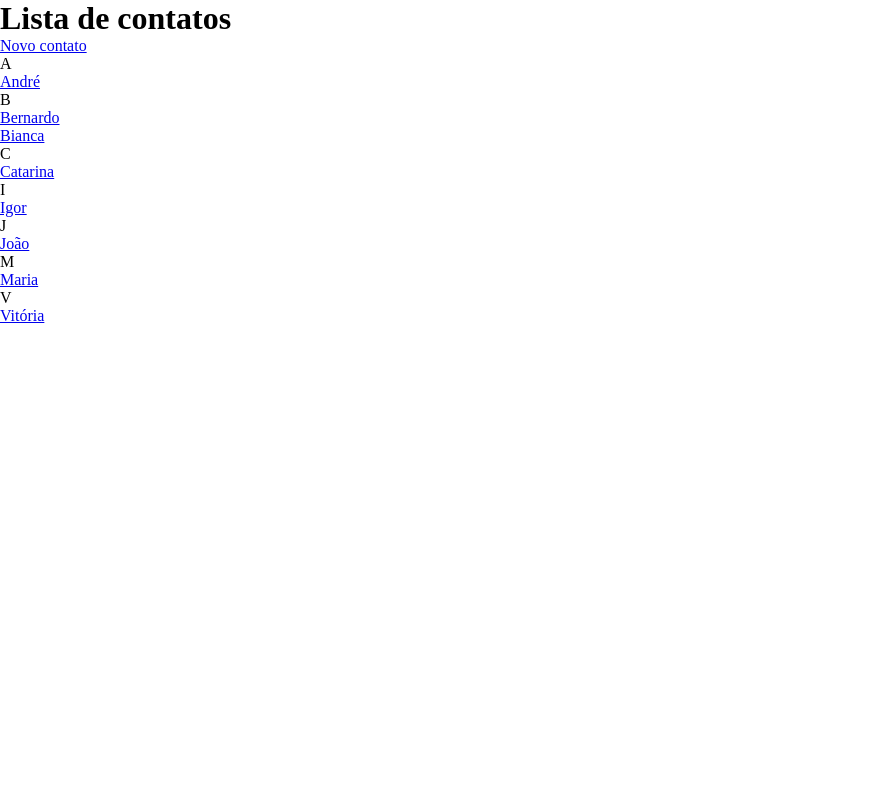
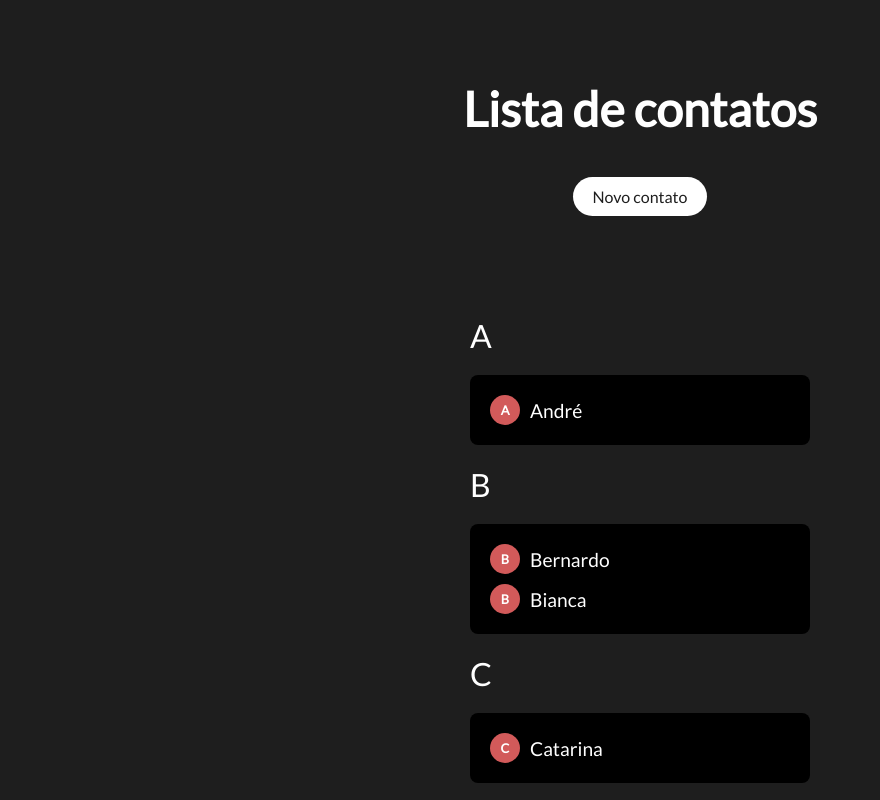
Before and after one commit to limapaulobsb/crud-frontend, a Next.js app: page / in a window 1280 px wide. Shown: the top 800 px of the page, without its empty margins (0-880 px from the left). Built offline with nearby package versions, Linux system fonts and the light colour scheme; data requests are answered from the project's data file.

Commit message:
Add ContactList and Header styles

```diff
--- a/package.json
+++ b/package.json
@@ -7,7 +7,7 @@
     "dev": "next dev",
     "lint": "next lint",
     "lint:styles": "stylelint '**/*.{css,ts,tsx}'",
-    "server": "npx json-server --watch db.json",
+    "server": "json-server --watch db.json",
     "start": "next start",
     "test": "jest --verbose",
     "test:watch": "jest --watch"
--- a/src/app/globals.css
+++ b/src/app/globals.css
@@ -1,5 +1,26 @@
+@import url('https://fonts.googleapis.com/css2?family=Lato&display=swap');
+
 * {
   box-sizing: border-box;
   padding: 0;
   margin: 0;
 }
+
+a {
+  color: inherit;
+  text-decoration: none;
+}
+
+body {
+  background-color: rgb(30 30 30);
+  color: white;
+  font-family: 'Lato', sans-serif;
+}
+
+main {
+  align-items: center;
+  display: flex;
+  flex-direction: column;
+  gap: 80px;
+  padding: 80px 0 120px;
+}
--- a/src/components/ContactList/ContactList.tsx
+++ b/src/components/ContactList/ContactList.tsx
@@ -1,10 +1,51 @@
 import Link from 'next/link';
+import styled from 'styled-components';
 
 import type { ContactListProps } from '@/types';
 
+const Container = styled.div`
+  display: flex;
+  flex-direction: column;
+`;
+
+const Index = styled.div`
+  font-size: 2rem;
+  margin: 20px 0;
+`;
+
+const Avatar = styled.div`
+  align-items: center;
+  aspect-ratio: 1;
+  background-color: rgb(210 90 90);
+  border-radius: 50%;
+  display: flex;
+  font-size: 0.8rem;
+  font-weight: bold;
+  justify-content: center;
+  width: 30px;
+`;
+
+const List = styled.ol`
+  background-color: black;
+  border-radius: 8px;
+  display: flex;
+  flex-direction: column;
+  gap: 10px;
+  list-style: none;
+  padding: 20px;
+`;
+
+const ListItem = styled.li`
+  display: flex;
+  font-size: 1.2rem;
+  align-items: center;
+  gap: 10px;
+  min-width: 300px;
+`;
+
 export default function ContactList({ contacts }: ContactListProps) {
   if (contacts.length === 0) {
-    return <div data-testid="contact-list">Sem registros.</div>;
+    return <Container data-testid="contact-list">Sem registros.</Container>;
   }
 
   const chars = [];
@@ -14,7 +55,7 @@ export default function ContactList({ contacts }: ContactListProps) {
   }
 
   return (
-    <div data-testid="contact-list">
+    <Container data-testid="contact-list">
       {chars.map((char) => {
         const contactsWithChar = contacts
           .filter(({ name }) => name.charAt(0).toUpperCase() === char)
@@ -25,16 +66,19 @@ export default function ContactList({ contacts }: ContactListProps) {
         }
 
         return (
-          <ol key={char}>
-            <span>{char}</span>
-            {contactsWithChar.map(({ id, name }) => (
-              <li key={id}>
-                <Link href={`/details/${id}`}>{name}</Link>
-              </li>
-            ))}
-          </ol>
+          <div key={char}>
+            <Index>{char}</Index>
+            <List>
+              {contactsWithChar.map(({ id, name }) => (
+                <ListItem key={id}>
+                  <Avatar>{char}</Avatar>
+                  <Link href={`/details/${id}`}>{name}</Link>
+                </ListItem>
+              ))}
+            </List>
+          </div>
         );
       })}
-    </div>
+    </Container>
   );
 }
--- a/src/components/Header/Header.tsx
+++ b/src/components/Header/Header.tsx
@@ -1,10 +1,31 @@
 import Link from 'next/link';
+import styled from 'styled-components';
 
 import type { HeaderProps } from '@/types';
 
+const Container = styled.header`
+  & > h1 {
+    font-size: 3rem;
+    margin-bottom: 40px;
+  }
+
+  & > nav {
+    display: flex;
+    gap: 10px;
+    justify-content: center;
+
+    & > a {
+      color: rgb(30 30 30);
+      background-color: white;
+      border-radius: 30px;
+      padding: 10px 20px;
+    }
+  }
+`;
+
 export default function Header({ heading, navLinks }: HeaderProps) {
   return (
-    <header>
+    <Container>
       <h1>{heading}</h1>
       <nav>
         {navLinks?.map(([route, text], index) => (
@@ -13,6 +34,6 @@ export default function Header({ heading, navLinks }: HeaderProps) {
           </Link>
         ))}
       </nav>
-    </header>
+    </Container>
   );
 }
```
